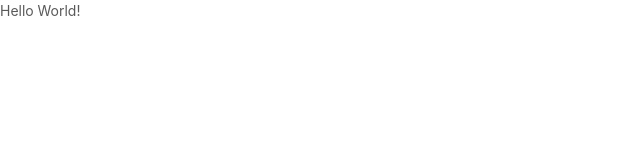
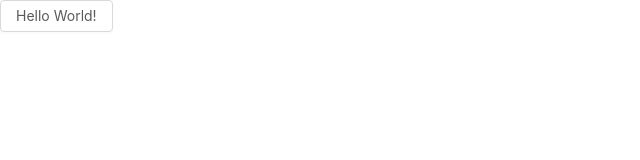
Before and after one commit to 0x7a7a/react-simple-template, a React app: page / in a window 1280 px wide. Shown: the top 160 px of the page, without its empty margins (0-640 px from the left). Built offline with nearby package versions, Linux system fonts and the light colour scheme.

Commit message:
upgrade dependent packages

```diff
--- a/src/app.tsx
+++ b/src/app.tsx
@@ -1,8 +1,19 @@
 import React from 'react'
+import { Button, message } from 'antd'
 import ReactDOM from 'react-dom'
 
 const App = () => {
-    return <div>Hello World!</div>
+    return (
+        <div>
+            <Button
+                onClick={() => {
+                    message.success('Hello World')
+                }}
+            >
+                Hello World!
+            </Button>
+        </div>
+    )
 }
 
 ReactDOM.render(<App />, document.getElementById('root'))
```
Also changed, not shown: package.json (+18 -18 lines), 1 other file (tests, documents, lock files or other folders).
